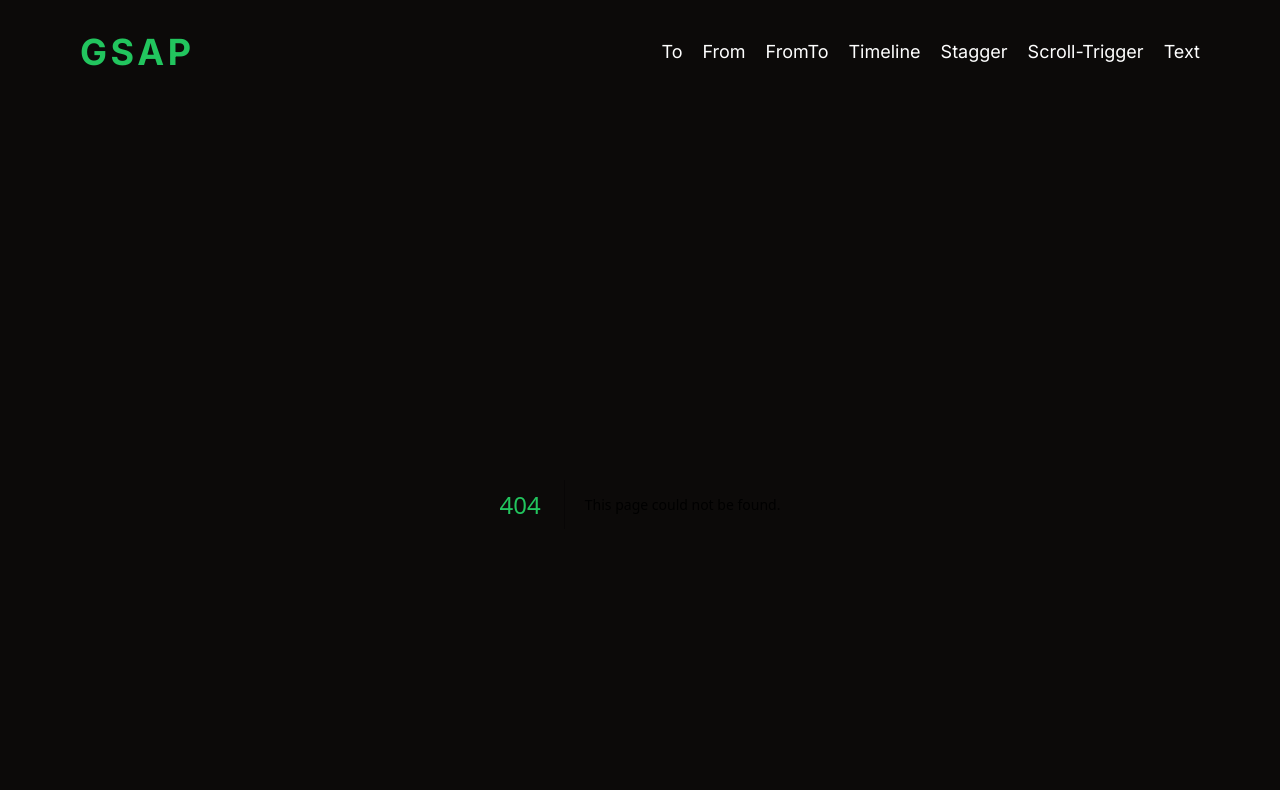
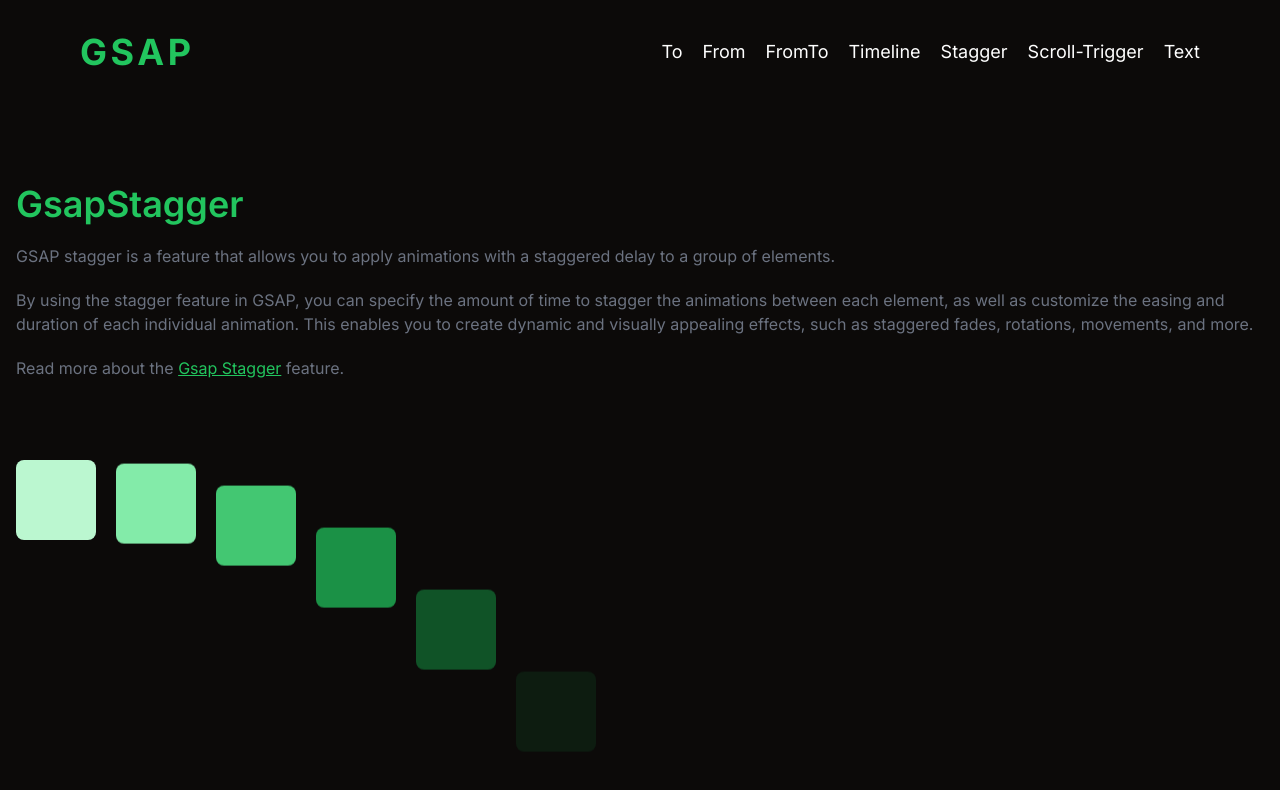
Before and after one commit to ProDanish203/gsap_basics, a Next.js app: page /gsapStagger in a window 1280 px wide. Before the commit this address had no page. Shown: the top 790 px of the page. Built offline with nearby package versions, Linux system fonts and the light colour scheme.

Commit message:
add gsap stagger

```diff
--- /dev/null
+++ b/app/gsapStagger/page.tsx
@@ -0,0 +1,66 @@
+"use client";
+import { useGSAP } from "@gsap/react";
+import gsap from "gsap";
+
+const GsapStagger = () => {
+  useGSAP(() => {
+    gsap.from(".stagger-box", {
+      y: 250,
+      opacity: 0,
+      repeat: -1,
+      yoyo: true,
+      duration: 1,
+      stagger: 0.2
+      // stagger: {
+      //   amount: .2,
+      //   grid: [2, 1],
+      //   axis: "y",
+      //   from: "center",
+      // },
+    });
+  }, []);
+  return (
+    <section className="mt-20">
+      <h1>GsapStagger</h1>
+
+      <p className="mt-5 text-gray-500">
+        GSAP stagger is a feature that allows you to apply animations with a
+        staggered delay to a group of elements.
+      </p>
+
+      <p className="mt-5 text-gray-500">
+        By using the stagger feature in GSAP, you can specify the amount of time
+        to stagger the animations between each element, as well as customize the
+        easing and duration of each individual animation. This enables you to
+        create dynamic and visually appealing effects, such as staggered fades,
+        rotations, movements, and more.
+      </p>
+
+      <p className="mt-5 text-gray-500">
+        Read more about the{" "}
+        <a
+          href="https://gsap.com/resources/getting-started/Staggers"
+          target="_blank"
+          rel="noreferrer noopener nofollow"
+        >
+          Gsap Stagger
+        </a>{" "}
+        feature.
+      </p>
+
+      <div className="mt-20">
+        <div className="flex gap-5">
+          <div className="w-20 h-20 bg-green-200 rounded-lg stagger-box" />
+          <div className="w-20 h-20 bg-green-300 rounded-lg stagger-box" />
+          <div className="w-20 h-20 bg-green-400 rounded-lg stagger-box" />
+          <div className="w-20 h-20 bg-green-500 rounded-lg stagger-box" />
+          <div className="w-20 h-20 bg-green-600 rounded-lg stagger-box" />
+          <div className="w-20 h-20 bg-green-700 rounded-lg stagger-box" />
+          <div className="w-20 h-20 bg-green-800 rounded-lg stagger-box" />
+        </div>
+      </div>
+    </section>
+  );
+};
+
+export default GsapStagger;
```
